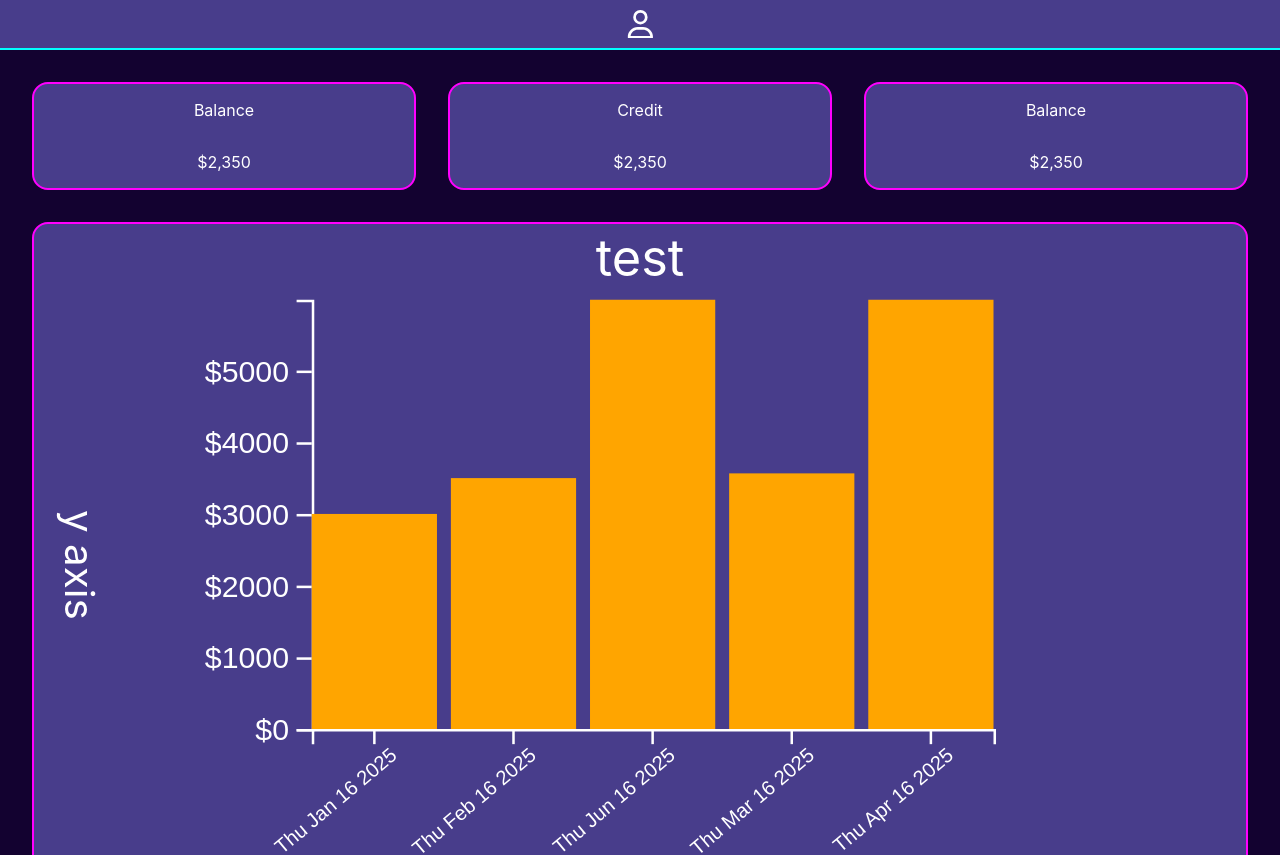
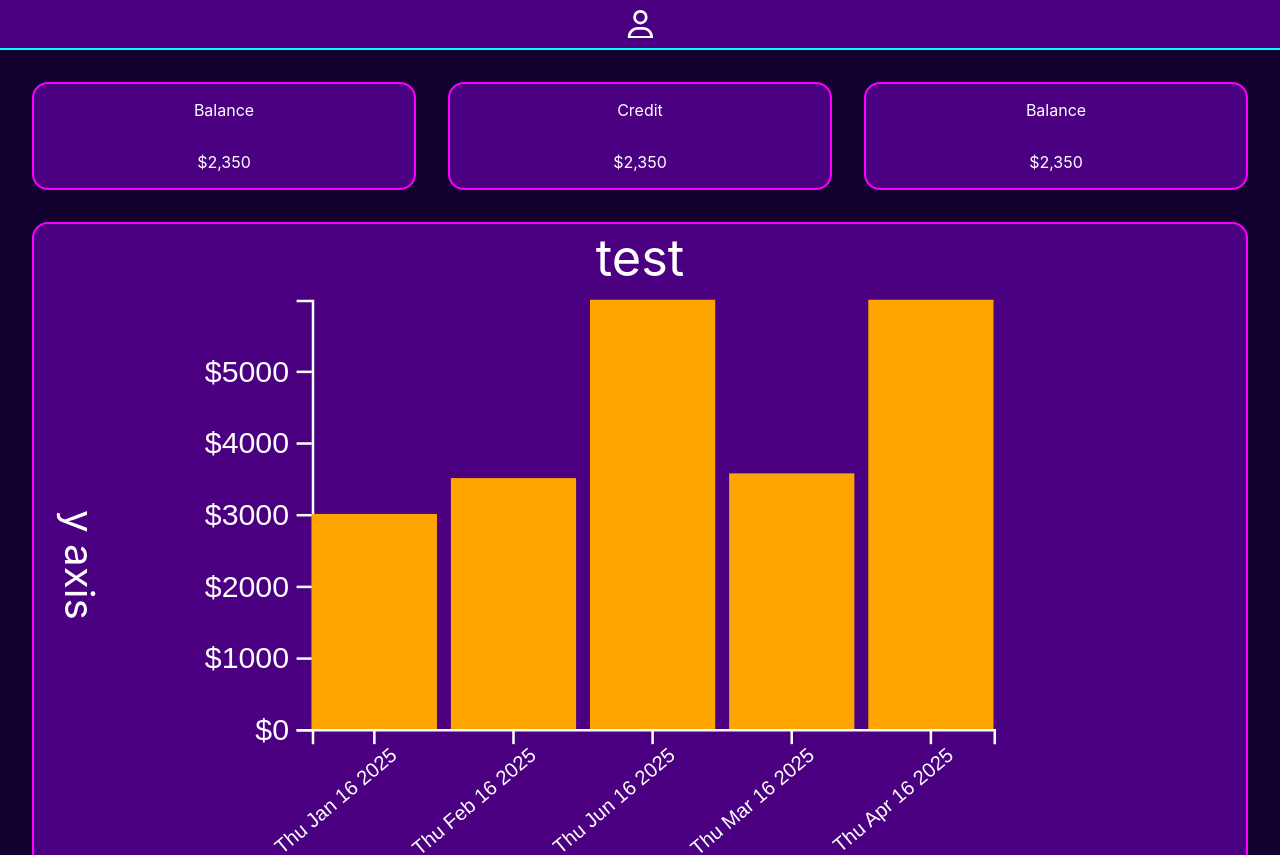
Before and after one commit to foxobyte/fffat_ui, a React (Create React App) app: page / in a window 1280 px wide. Shown: the top 855 px of the page. Built offline with nearby package versions, Linux system fonts and the light colour scheme.

Commit message:
Nav Icons

```diff
--- a/src/App.css
+++ b/src/App.css
@@ -38,23 +38,6 @@ svg {
     width: 100%;
 }
 
-.nav-icon-link {
-    height: var(--icon-wrapper-size);
-    width: var(--icon-wrapper-size);
-    flex-direction: column;
-    margin: 4px;
-}
-
-.nav-icon {
-    height: var(--icon-size);
-    width: var(--icon-size);
-    fill: white;
-}
-
-.nav-icon-text {
-    font-size: var(--text-small);
-}
-
 .content {
     height: 100%;
     width: calc(100% - 32px);
--- a/src/App.tsx
+++ b/src/App.tsx
@@ -95,9 +95,9 @@ const App = () => {
             </div>
             {device === 'Mobile' ?
                 <nav className="nav-bottom flexc">
+                    <NavIcon icon="money-bill-trend-up" text="assets" />
+                    <div className="nav-icon-break"></div>
                     <NavIcon icon="credit-card" text="credit" />
-                    <div className="nav-icon-break"></div>
-                    <NavIcon icon="money-bill" text="text" />
                 </nav> : ""
             }
         </>
--- a/src/components/nav_icon/NavIcon.tsx
+++ b/src/components/nav_icon/NavIcon.tsx
@@ -1,8 +1,11 @@
-import React, { ReactSVG } from 'react';
+import React from 'react';
 import creditCard from '../../icons/CreditCard.tsx';
 import buildingColumns from '../../icons/BuildingColumns.tsx';
 import moneyBill from '../../icons/MoneyBill.tsx';
-import Wallet from '../../icons/Wallet.tsx';
+import wallet from '../../icons/Wallet.tsx';
+import moneyBillTrendUp from '../../icons/MoneyBillTrendUp.tsx';
+import user from '../../icons/User.tsx';
+import './navIcon.css';
 
 interface NavIconProps {
     icon: string,
@@ -13,7 +16,9 @@ const iconMap = {
     "credit-card": creditCard(),
     "building-columns": buildingColumns(),
     "money-bill": moneyBill(),
-    "wallet": Wallet()
+    "money-bill-trend-up": moneyBillTrendUp(),
+    "wallet": wallet(),
+    "user": user()
 }
 
 export default function NavIcon(props: NavIconProps) {
--- /dev/null
+++ b/src/components/nav_icon/navIcon.css
@@ -0,0 +1,16 @@
+.nav-icon-link {
+    height: var(--icon-wrapper-size);
+    width: 100%;
+    flex-direction: column;
+    margin: 4px;
+}
+
+.nav-icon {
+    max-height: var(--icon-size);
+    max-width: var(--icon-size);
+    fill: white;
+}
+
+.nav-icon-text {
+    font-size: var(--text-small);
+}
--- /dev/null
+++ b/src/icons/MoneyBillTrendUp.tsx
@@ -0,0 +1,10 @@
+import React from 'react';
+
+export default function moneyBillTrendUp() {
+    return(
+        <svg xmlns="http://www.w3.org/2000/svg" viewBox="0 0 512 512">
+            {/* <!--!Font Awesome Free 6.7.2 by @fontawesome - https://fontawesome.com License - https://fontawesome.com/license/free Copyright 2025 Fonticons, Inc.--> */}
+            <path d="M470.7 9.4c3 3.1 5.3 6.6 6.9 10.3s2.4 7.8 2.4 12.2c0 0 0 .1 0 .1c0 0 0 0 0 0l0 96c0 17.7-14.3 32-32 32s-32-14.3-32-32l0-18.7L310.6 214.6c-11.8 11.8-30.8 12.6-43.5 1.7L176 138.1 84.8 216.3c-13.4 11.5-33.6 9.9-45.1-3.5s-9.9-33.6 3.5-45.1l112-96c12-10.3 29.7-10.3 41.7 0l89.5 76.7L370.7 64 352 64c-17.7 0-32-14.3-32-32s14.3-32 32-32l96 0s0 0 0 0c8.8 0 16.8 3.6 22.6 9.3l.1 .1zM0 304c0-26.5 21.5-48 48-48l416 0c26.5 0 48 21.5 48 48l0 160c0 26.5-21.5 48-48 48L48 512c-26.5 0-48-21.5-48-48L0 304zM48 416l0 48 48 0c0-26.5-21.5-48-48-48zM96 304l-48 0 0 48c26.5 0 48-21.5 48-48zM464 416c-26.5 0-48 21.5-48 48l48 0 0-48zM416 304c0 26.5 21.5 48 48 48l0-48-48 0zm-96 80a64 64 0 1 0 -128 0 64 64 0 1 0 128 0z"/>
+        </svg>
+    )
+}
--- /dev/null
+++ b/src/icons/User.tsx
@@ -0,0 +1,10 @@
+import React from 'react';
+
+export default function user() {
+    return(
+        <svg xmlns="http://www.w3.org/2000/svg" viewBox="0 0 448 512">
+            {/* <!--!Font Awesome Free 6.7.2 by @fontawesome - https://fontawesome.com License - https://fontawesome.com/license/free Copyright 2025 Fonticons, Inc.--> */}
+            <path d="M304 128a80 80 0 1 0 -160 0 80 80 0 1 0 160 0zM96 128a128 128 0 1 1 256 0A128 128 0 1 1 96 128zM49.3 464l349.5 0c-8.9-63.3-63.3-112-129-112l-91.4 0c-65.7 0-120.1 48.7-129 112zM0 482.3C0 383.8 79.8 304 178.3 304l91.4 0C368.2 304 448 383.8 448 482.3c0 16.4-13.3 29.7-29.7 29.7L29.7 512C13.3 512 0 498.7 0 482.3z"/>
+        </svg>
+    )
+}
--- a/src/icons/Wallet.tsx
+++ b/src/icons/Wallet.tsx
@@ -1,6 +1,6 @@
 import React from 'react';
 
-export default function Wallet() {
+export default function wallet() {
     return(
         <svg xmlns="http://www.w3.org/2000/svg" viewBox="0 0 512 512">
             {/* <!--!Font Awesome Free 6.7.2 by @fontawesome - https://fontawesome.com License - https://fontawesome.com/license/free Copyright 2025 Fonticons, Inc.--> */}
--- a/src/theme.css
+++ b/src/theme.css
@@ -17,6 +17,9 @@
 
     --dark-slate-blue-hex: #483D8B;
     --dark-slate-blue-rgb: 72, 61, 139;
+
+    --indigo-hex: #4B0082;
+    --indigo-rgb: 75, 0, 130;
 
     --magenta-hex: #FF00FF;
     --magenta-rgb: 255, 0, 255;
@@ -43,6 +46,6 @@
     --secondary-background-color-rgb: var(--blue-rgb);
 
     --ui-border-color: var(--secondary-color-hex);
-    --ui-background-color: var(--dark-slate-blue-hex);
+    --ui-background-color: 	var(--indigo-hex);
     --ui-text-color: white;
 }
```
